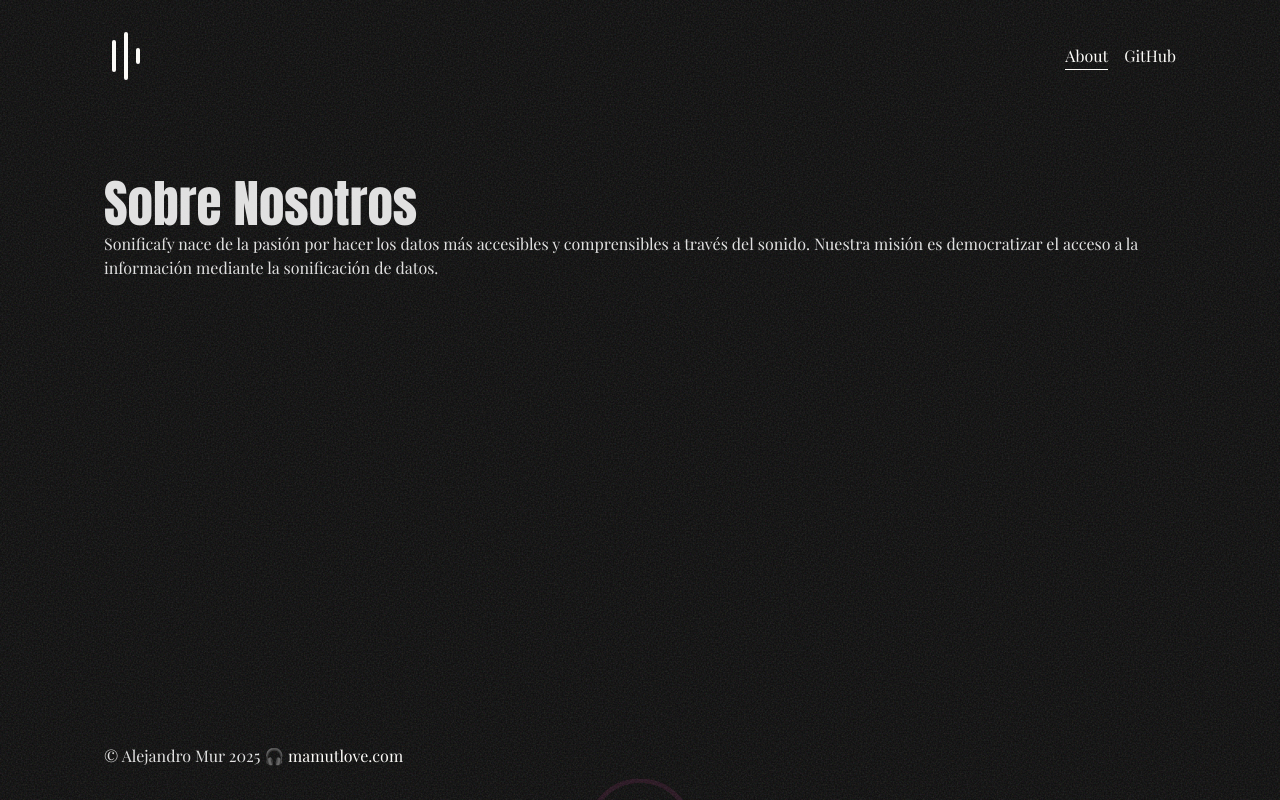
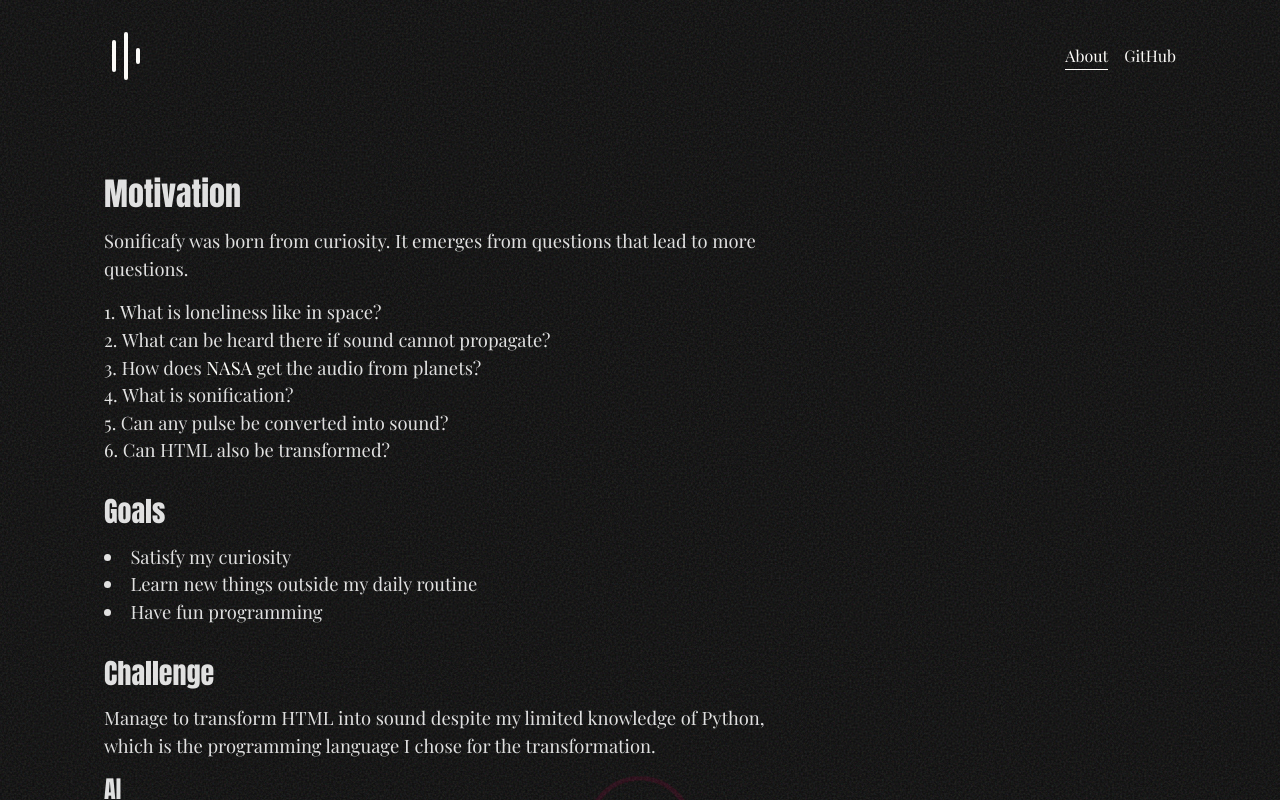
Before and after one commit to alejandromur/sonificafy-frontend, a React (Vite) app: page /about in a window 1280 px wide. Shown: the top 800 px of the page. Built offline with nearby package versions, Linux system fonts and the light colour scheme; a web font is replaced by a local one.

Commit message:
feat(About): fill page with content

```diff
--- a/src/components/Error/error.css
+++ b/src/components/Error/error.css
@@ -24,10 +24,4 @@
       font-size: 1.5rem;
     }
   }
-
-  /* &-link {
-    font-size: 1.5rem;
-    font-weight: 400;
-    color: var(--text-color);
-  } */
 }
--- a/src/components/Footer/footer.css
+++ b/src/components/Footer/footer.css
@@ -1,6 +1,6 @@
 .footer {
   display: flex;
-  padding: 2rem clamp(1rem, 5vw, 5rem);
+  padding: 4rem clamp(1rem, 5vw, 5rem) 2rem;
   inline-size: min(100%, var(--max-width));
   margin-inline: auto;
 
--- a/src/components/Main/main.css
+++ b/src/components/Main/main.css
@@ -6,4 +6,6 @@
   padding-block-start: 4rem;
   padding-inline: clamp(1rem, 5vw, 5rem);
   margin-inline: auto;
+  position: relative;
+  z-index: 1;
 }
--- a/src/pages/About.jsx
+++ b/src/pages/About.jsx
@@ -1,12 +1,59 @@
+import { Link } from "react-router-dom";
+
 const About = () => {
   return (
-    <article>
-      <h1>Sobre Nosotros</h1>
-      <p>
-        Sonificafy nace de la pasión por hacer los datos más accesibles y
-        comprensibles a través del sonido. Nuestra misión es democratizar el
-        acceso a la información mediante la sonificación de datos.
-      </p>
+    <article className="text">
+      <section>
+        <h1>Motivation</h1>
+        <p>
+          Sonificafy was born from curiosity. It emerges from questions that
+          lead to more questions.
+        </p>
+        <ol>
+          <li>What is loneliness like in space?</li>
+          <li>What can be heard there if sound cannot propagate?</li>
+          <li>
+            How does{" "}
+            <Link
+              to="https://soundcloud.com/nasa/chandrarosatvladss-ic-443-jellyfish-sonification?utm_source=clipboard&utm_medium=text&utm_campaign=social_sharing"
+              target="_blank"
+              rel="noreferrer noopener"
+            >
+              NASA
+            </Link>{" "}
+            get the audio from planets?
+          </li>
+          <li>
+            What is <em>sonification</em>?
+          </li>
+          <li>Can any pulse be converted into sound?</li>
+          <li>Can HTML also be transformed?</li>
+        </ol>
+      </section>
+
+      <section>
+        <h2>Goals</h2>
+        <ul>
+          <li>Satisfy my curiosity</li>
+          <li>Learn new things outside my daily routine</li>
+          <li>Have fun programming</li>
+        </ul>
+      </section>
+
+      <section>
+        <h2>Challenge</h2>
+        <p>
+          Manage to transform HTML into sound despite my limited knowledge of
+          Python, which is the programming language I chose for the
+          transformation.
+        </p>
+        <h3>AI</h3>
+        <p>
+          It has played a crucial role in making this possible, and it has also
+          taught me many things I didn't know about sound itself; frequency
+          ranges, envelopes, etc.
+        </p>
+      </section>
     </article>
   );
 };
--- a/src/styles/base/reset.css
+++ b/src/styles/base/reset.css
@@ -20,7 +20,7 @@ body {
   margin: 0;
   min-height: 100dvh;
   background: url("/noise.svg") var(--neutral-100);
-  overflow: hidden;
+  overflow-x: hidden;
 }
 
 #root {
@@ -88,3 +88,41 @@ input:autofill {
 input:-internal-autofill-selected {
   background-color: var(--neutral-100) !important;
 }
+
+.text {
+  section {
+    inline-size: min(100%, 70ch);
+
+    & + section {
+      margin-block-start: 2rem;
+    }
+  }
+
+  h1 {
+    font-size: 200%;
+  }
+
+  h2 {
+    font-size: 175%;
+  }
+
+  h3 {
+    font-size: 150%;
+  }
+
+  p,
+  ul,
+  ol {
+    margin-block: 1rem;
+    font-size: 115%;
+  }
+
+  ul,
+  ol {
+    list-style-type: revert;
+    list-style-position: inside;
+  }
+
+  p {
+  }
+}
--- a/src/styles/base/variables.css
+++ b/src/styles/base/variables.css
@@ -7,8 +7,9 @@
   --text-color: var(--neutral-10);
 
   /* --primary-color: #4bd8fa; */
-  --primary-color: rgb(252, 90, 184);
-  --secondary-color: rgb(252, 90, 184);
+  --primary-color: #ff0066;
+  --secondary-color: #ff0066;
+  /* --secondary-color: rgb(252, 90, 184); */
 
   --max-width: 75rem;
   --content-max-width: 30rem;
```
